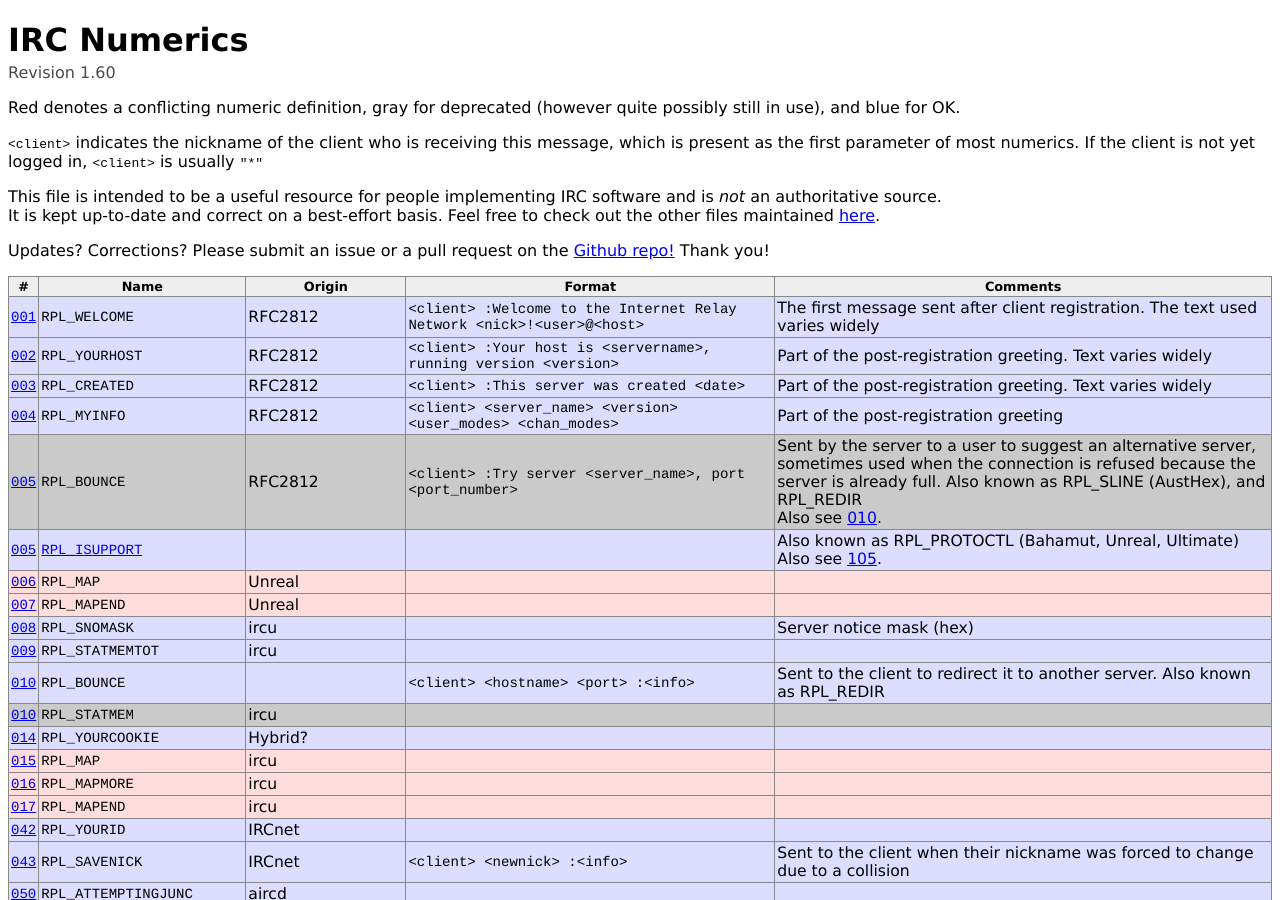
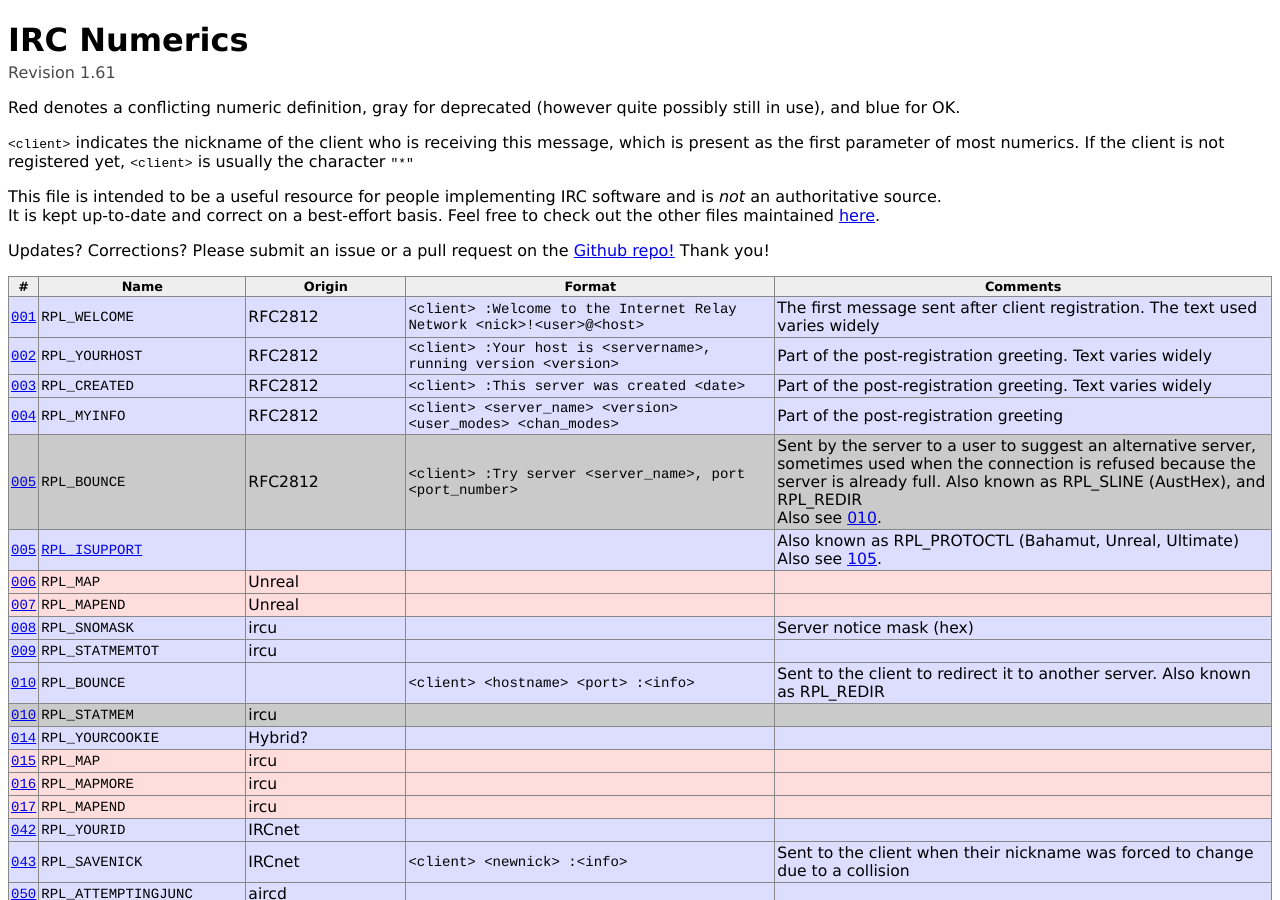
Before and after one commit to ircdocs/irc-defs, a Jekyll site: the page built from defs/ircnumerics.html, in a window 1280 px wide and 900 px high. Built offline with Jekyll 4.4.1, drawn with Linux system fonts in a browser that asks for light colours; some of the changed text lies outside the part shown.

Commit message:
ircnumerics: Betterise note at top

```diff
--- a/_data/ircnumerics.yaml
+++ b/_data/ircnumerics.yaml
@@ -13,7 +13,7 @@
 
 file_info:
     type: "ircnumerics"
-    revision: "1.60"
+    revision: "1.61"
 
 # The following information is used to create pretty HTML page and tables
 
@@ -27,8 +27,9 @@ page:
         <p>
             <code>&lt;client&gt;</code> indicates the nickname of the client
             who is receiving this message, which is present as the first
-            parameter of most numerics. If the client is not yet logged in,
-            <code>&lt;client&gt;</code> is usually <code>"*"</code>
+            parameter of most numerics. If the client is not registered yet,
+            <code>&lt;client&gt;</code> is usually the character
+            <code>"*"</code>
         </p>
 
 table:
```
